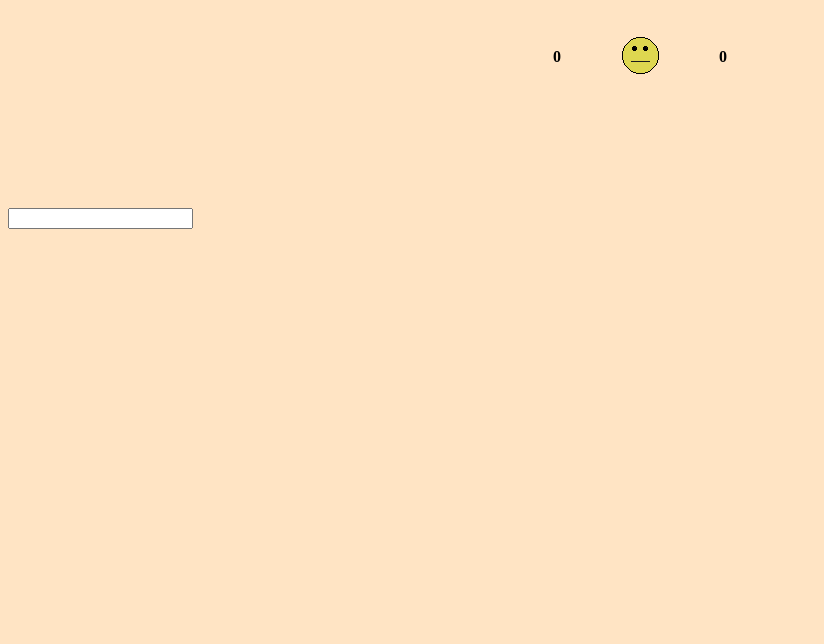
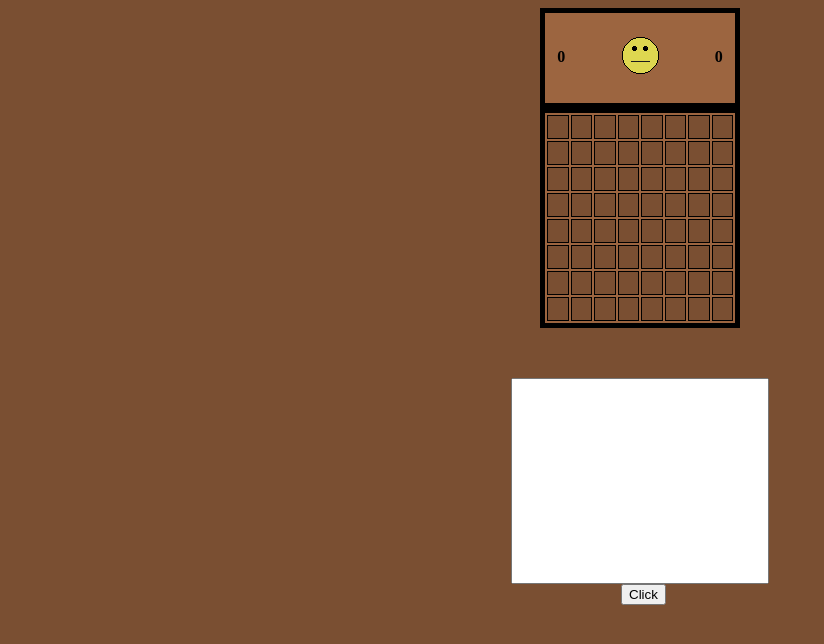
Before and after one commit to PoliBCNGEEK/buscaminas, a website: page minesweeper.html in a window 1280 px wide. Shown: the whole page, without its empty margins (0-824 px from the left). Drawn offline with Linux system fonts and the light colour scheme.

Commit message:
generate table + css

```diff
--- a/minesweeper.html
+++ b/minesweeper.html
@@ -19,11 +19,12 @@
 
           </table>
         </tr>
-        <div>
-          <input type="text" style="margin: auto;
-         ">
+        <div class="inputs">
+          <input type="text" id="inputText">
         </div>
+        <button id="inputButton" onclick="generateTable()">Click</button>
     </div>
     <script src="./scripts/main.js" defer></script>
+    <script src="./scripts/mockDataHelper.js" defer></script>
   </body>
 </html>
--- a/scripts/main.js
+++ b/scripts/main.js
@@ -14,14 +14,12 @@ gameData();
 smile();
 const mineField = [];
 minefieldCreation();
-
+generateTable();
 //En el apartado de mine:false crear despues una function que los ponga random contando cada numero de random hasta que te quedes sin poner ninguna mina. !!!!!!
 function minefieldCreation(){
     for (let i = 0; i < obj.height; i++){
         mineField.push([])
-        console.log("----------"+i)
             for (let j = 0; j < obj.width; j++){
-                console.log(j);
                 mineField[i].push({
                     mine:false,
                     hidden:true,
@@ -29,32 +27,27 @@ function minefieldCreation(){
                 })
             }
     }
-    if (mineField[0,1].mine == false){
-        console.log("mineField[0,1]")
 
+}
+
+function generateTable(){
+    var table = document.getElementById("table");
+    for (let i = 0; i < obj.height; i++){
+        var row = document.createElement("tr");
+        row.setAttribute("id","row:"+i);
+        for (let j = 0; j < obj.width; j++){
+            var cell = document.createElement("td");
+            var id = "cell:"+i+j;
+            var classCell= "cell";
+            cell.classList.add(classCell);
+            cell.setAttribute("id",id);
+            row.appendChild(cell);
+        }
+        table.appendChild(row);
     }
 }
 
-/*
-minefield[]
 
-bucle findLast i
-    mineField.push([])
-
-    bucle columnas j
-        mineField[i].push
-
-minefield.push({
-    state = "";
-    smile = "normal";
-    height = "8";
-    width = "8";
-    numMines = "10";
-})
-
-mineField[0,2].state
-
-*/
 function  smile(){
     var src = document.getElementById("smile");
     var img = document.createElement("img");
--- /dev/null
+++ b/scripts/mockDataHelper.js
@@ -0,0 +1,15 @@
+function getMockData()
+{
+    var pageURL = window.location.search.substring(1);
+
+
+    console.log(pageURL);
+    var URLVariables = pageURL.split('&');
+    var parameters = {};
+    for (var i = 0; i < URLVariables.length; i++)
+    {
+        let keyValue = URLVariables[i].split('=');
+        parameters[keyValue[0]]=keyValue[1];
+    }
+    return parameters;
+}
--- a/style/style.css
+++ b/style/style.css
@@ -1,16 +1,40 @@
 html{
-    margin: auto;
-    display: block;
-    background-color: bisque;
+    background-color:#7a4f32;
 }
-.table{
-    border: 2px;
-    border-color: black;
-}
+
 table{
     width: 200px;
     height: 100px;
     margin: auto;
     position: relative;
     display: inline-flexbox;
+    border: 5px solid #000;
 }
+.inputs{
+    width: 100%;
+    align-items: center;
+    position: relative;
+    display: flex;
+    margin-top: 50px;
+}
+#inputText{
+    margin-top: 50px;
+    height: 200px;
+    width: 250px;
+    position: relative;
+    margin: 0 auto;
+
+}
+#inputButton{
+    position: relative;
+    margin-left: 48.5%;
+}
+.table table{
+    background-color: #9c6540;
+}
+.cell{
+    border: 0.5px solid #000;
+    height: 20px;
+    width: 15px;
+    background-color: #7a4f32;
+}
```
Also changed, not shown: test/steps/minesweeper.step.js (line endings or trailing spaces).
